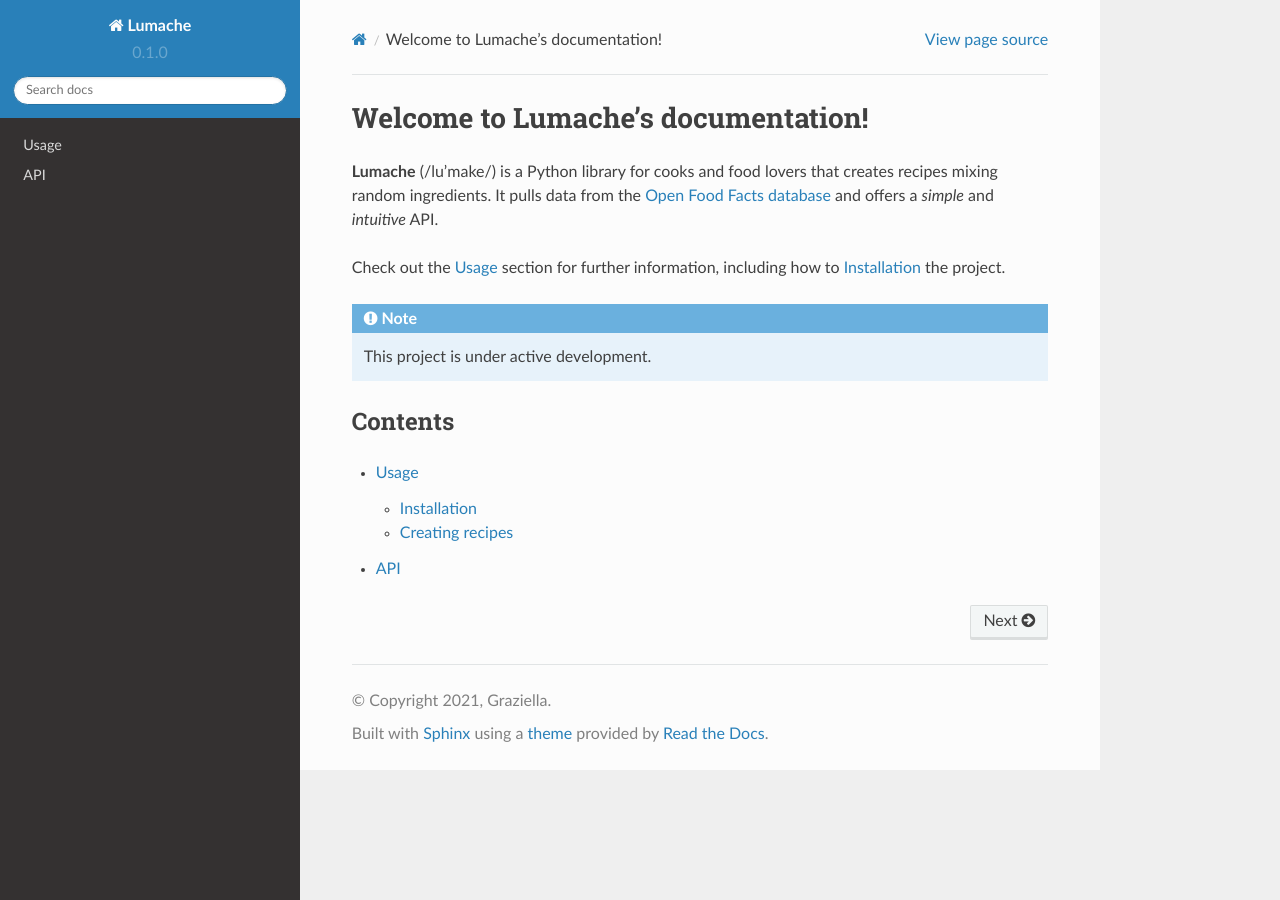
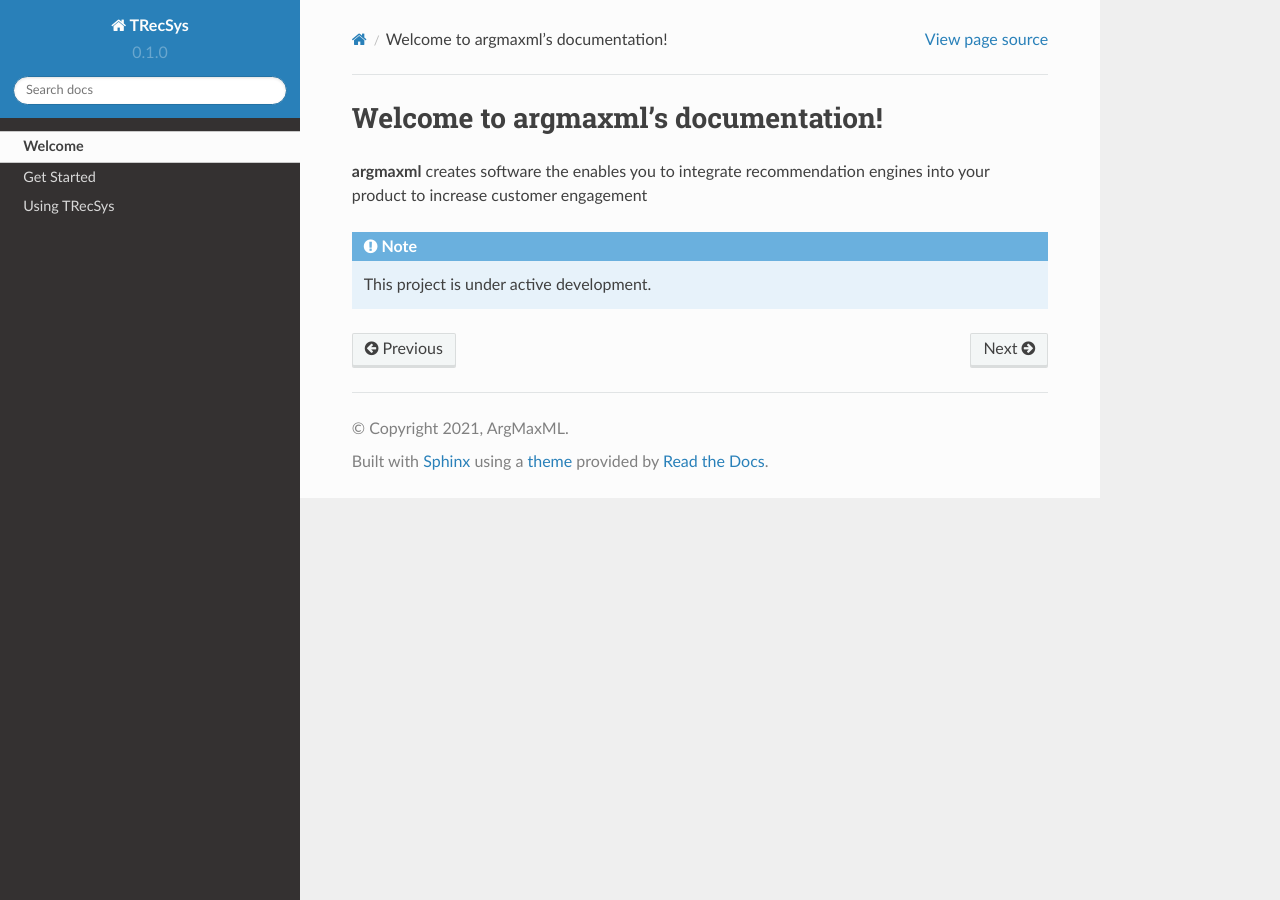
Before and after one commit to JonathanGrossman/trecsys, a Sphinx documentation site: the page built from docs/source/index.rst, in a window 1280 px wide. Built offline with Sphinx 7.4.7 and the Read the Docs theme 2.0.0, drawn with Linux system fonts in a browser that asks for light colours.

Commit message:
update file structure

```diff
--- a/docs/source/api.rst
+++ /dev/null
@@ -1,7 +0,0 @@
-API
-===
-
-.. autosummary::
-   :toctree: generated
-
-   lumache
--- a/docs/source/conf.py
+++ b/docs/source/conf.py
@@ -2,9 +2,9 @@
 
 # -- Project information
 
-project = 'Lumache'
-copyright = '2021, Graziella'
-author = 'Graziella'
+project = 'TRecSys'
+copyright = '2021, ArgMaxML'
+author = 'ArgMaxML'
 
 release = '0.1'
 version = '0.1.0'
@@ -33,3 +33,5 @@
 
 # -- Options for EPUB output
 epub_show_urls = 'footnote'
+
+master_doc = "contents"
--- /dev/null
+++ b/docs/source/contents.rst
@@ -0,0 +1,6 @@
+.. toctree::
+   :maxdepth: 2
+
+   Welcome <index>
+   Get Started <get-started>
+   Using TRecSys <using-trecsys>
--- /dev/null
+++ b/docs/source/contribution-guidelines.rst
@@ -0,0 +1,4 @@
+Contribution Guidelines
+====================================
+
+Contribution Guidelines
--- /dev/null
+++ b/docs/source/faq.rst
@@ -0,0 +1,4 @@
+FAQ
+====================================
+
+FAQ
--- a/docs/source/index.rst
+++ b/docs/source/index.rst
@@ -1,22 +1,13 @@
-Welcome to Lumache's documentation!
-===================================
+.. argmaxml documentation master file, created by
+   sphinx-quickstart on Thu Mar 17 16:08:47 2022.
+   You can adapt this file completely to your liking, but it should at least
+   contain the root `toctree` directive.
 
-**Lumache** (/lu'make/) is a Python library for cooks and food lovers
-that creates recipes mixing random ingredients.
-It pulls data from the `Open Food Facts database <https://world.openfoodfacts.org/>`_
-and offers a *simple* and *intuitive* API.
+Welcome to argmaxml's documentation!
+====================================
 
-Check out the :doc:`usage` section for further information, including
-how to :ref:`installation` the project.
+**argmaxml** creates software the enables you to integrate recommendation engines into your product to increase customer engagement
 
 .. note::
 
    This project is under active development.
-
-Contents
---------
-
-.. toctree::
-
-   usage
-   api
--- /dev/null
+++ b/docs/source/installation.rst
@@ -0,0 +1,4 @@
+Installation
+================
+
+Installation
--- /dev/null
+++ b/docs/source/server.rst
@@ -0,0 +1,4 @@
+Server
+============
+
+Server
--- /dev/null
+++ b/docs/source/using-trecsys.rst
@@ -0,0 +1,7 @@
+Using TRecSys
+==============
+
+.. toctree::
+   :maxdepth: 2
+
+   Server <server>
```
Also changed, not shown: docs/source/get-started.rst (added, +9 -0 lines), docs/source/usage.rst (deleted, +0 -33 lines).
